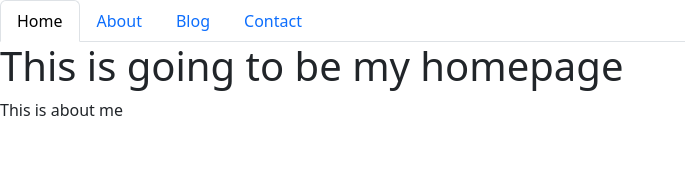
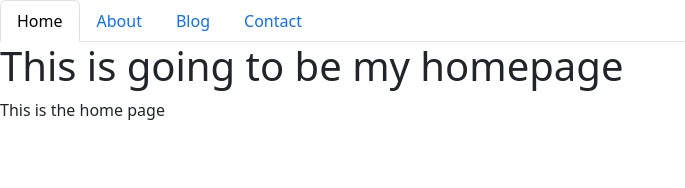
Before and after one commit to Brownies-SE/Portfolio, a React (Create React App) app: page / in a window 1280 px wide. Shown: the top 188 px of the page, without its empty margins (0-685 px from the left). Built offline with nearby package versions, Linux system fonts and the light colour scheme.

Commit message:
Created the about page, simple text for now

```diff
--- a/src/components/pages/About.js
+++ b/src/components/pages/About.js
@@ -0,0 +1,12 @@
+import React from "react";
+
+function About() {
+  return (
+    <div>
+      <h1>This is going to be my about page</h1>
+      <p>This is about me</p>
+    </div>
+  );
+}
+
+export default About;
--- a/src/components/pages/Home.js
+++ b/src/components/pages/Home.js
@@ -4,7 +4,7 @@ function Home() {
   return (
     <div>
       <h1>This is going to be my homepage</h1>
-      <p>This is about me</p>
+      <p>This is the home page</p>
     </div>
   );
 }
```
